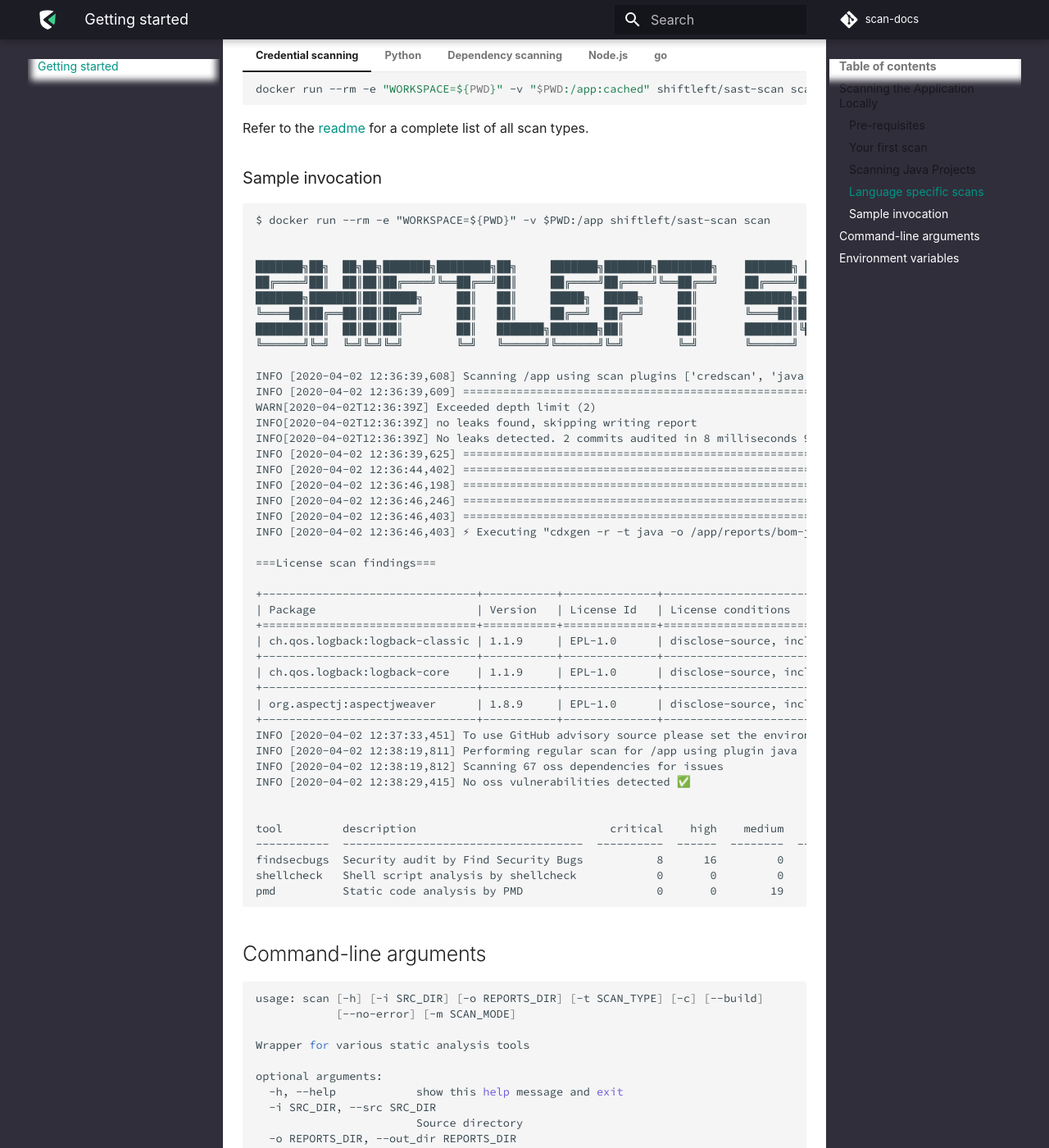
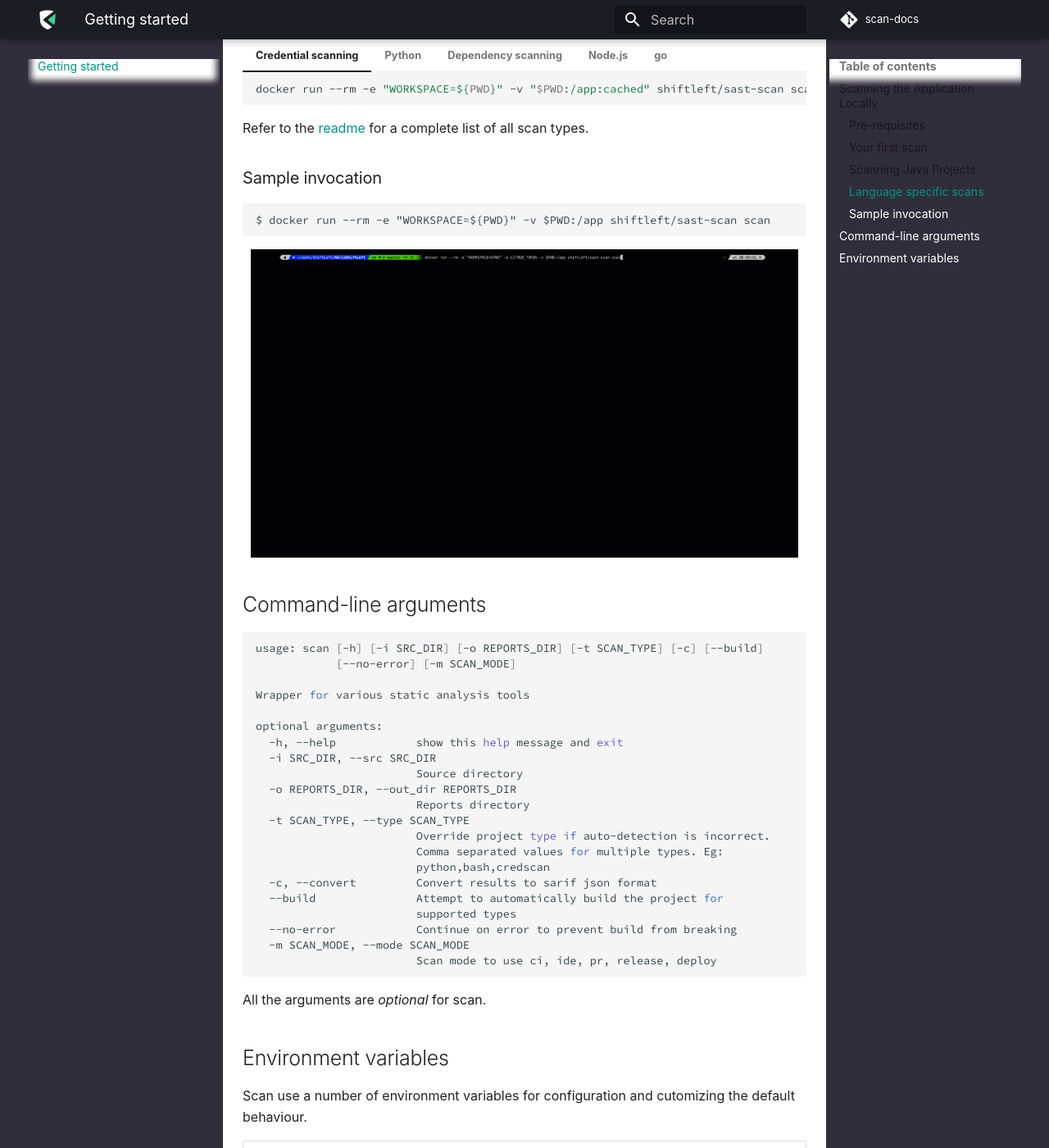
Before and after one commit to ShiftLeftSecurity/scan-docs, an MkDocs documentation site: the page built from docs/getting-started/README.md, in a window 1280 px wide and 1400 px high, scrolled down 1292 px. Shown: the whole window at 82% size. Built offline with MkDocs 1.6.1 and Material for MkDocs 9.7.7, drawn with Linux system fonts in a browser that asks for light colours; some web fonts are replaced; comment, search, counter and statistics services are not loaded.

Commit message:
Added images (#30)

````diff
--- a/docs/getting-started/README.md
+++ b/docs/getting-started/README.md
@@ -107,50 +107,9 @@
 
 ```
 $ docker run --rm -e "WORKSPACE=${PWD}" -v $PWD:/app shiftleft/sast-scan scan
+```
 
-
-███████╗██╗  ██╗██╗███████╗████████╗██╗     ███████╗███████╗████████╗    ███████╗ ██████╗ █████╗ ███╗   ██╗
-██╔════╝██║  ██║██║██╔════╝╚══██╔══╝██║     ██╔════╝██╔════╝╚══██╔══╝    ██╔════╝██╔════╝██╔══██╗████╗  ██║
-███████╗███████║██║█████╗     ██║   ██║     █████╗  █████╗     ██║       ███████╗██║     ███████║██╔██╗ ██║
-╚════██║██╔══██║██║██╔══╝     ██║   ██║     ██╔══╝  ██╔══╝     ██║       ╚════██║██║     ██╔══██║██║╚██╗██║
-███████║██║  ██║██║██║        ██║   ███████╗███████╗██║        ██║       ███████║╚██████╗██║  ██║██║ ╚████║
-╚══════╝╚═╝  ╚═╝╚═╝╚═╝        ╚═╝   ╚══════╝╚══════╝╚═╝        ╚═╝       ╚══════╝ ╚═════╝╚═╝  ╚═╝╚═╝  ╚═══╝
-
-INFO [2020-04-02 12:36:39,608] Scanning /app using scan plugins ['credscan', 'java', 'bash', 'depscan']
-INFO [2020-04-02 12:36:39,609] ================================================================================
-WARN[2020-04-02T12:36:39Z] Exceeded depth limit (2)
-INFO[2020-04-02T12:36:39Z] no leaks found, skipping writing report
-INFO[2020-04-02T12:36:39Z] No leaks detected. 2 commits audited in 8 milliseconds 936 microseconds
-INFO [2020-04-02 12:36:39,625] ================================================================================
-INFO [2020-04-02 12:36:44,402] ================================================================================
-INFO [2020-04-02 12:36:46,198] ================================================================================
-INFO [2020-04-02 12:36:46,246] ================================================================================
-INFO [2020-04-02 12:36:46,403] ================================================================================
-INFO [2020-04-02 12:36:46,403] ⚡︎ Executing "cdxgen -r -t java -o /app/reports/bom-java.xml /app"
-
-===License scan findings===
-
-+--------------------------------+-----------+--------------+--------------------------------------------------+
-| Package                        | Version   | License Id   | License conditions                               |
-+================================+===========+==============+==================================================+
-| ch.qos.logback:logback-classic | 1.1.9     | EPL-1.0      | disclose-source, include-copyright, same-license |
-+--------------------------------+-----------+--------------+--------------------------------------------------+
-| ch.qos.logback:logback-core    | 1.1.9     | EPL-1.0      | disclose-source, include-copyright, same-license |
-+--------------------------------+-----------+--------------+--------------------------------------------------+
-| org.aspectj:aspectjweaver      | 1.8.9     | EPL-1.0      | disclose-source, include-copyright, same-license |
-+--------------------------------+-----------+--------------+--------------------------------------------------+
-INFO [2020-04-02 12:37:33,451] To use GitHub advisory source please set the environment variable GITHUB_TOKEN!
-INFO [2020-04-02 12:38:19,811] Performing regular scan for /app using plugin java
-INFO [2020-04-02 12:38:19,812] Scanning 67 oss dependencies for issues
-INFO [2020-04-02 12:38:29,415] No oss vulnerabilities detected ✅
-
-
-tool         description                             critical    high    medium    low  status
------------  ------------------------------------  ----------  ------  --------  -----  --------
-findsecbugs  Security audit by Find Security Bugs           8      16         0      0  ❌
-shellcheck   Shell script analysis by shellcheck            0       0         0      0  ✅
-pmd          Static code analysis by PMD                    0       0        19     35  ❌
-```
+![Java Scan](images/scan-java.gif)
 
 ## Command-line arguments
 
````
Also changed, not shown: docs/index.md (+8 -0 lines), docs/secure-deployment/terraform.md (+3 -1 lines), docs/getting-started/images/scan-java.gif (added), 1 other file.
